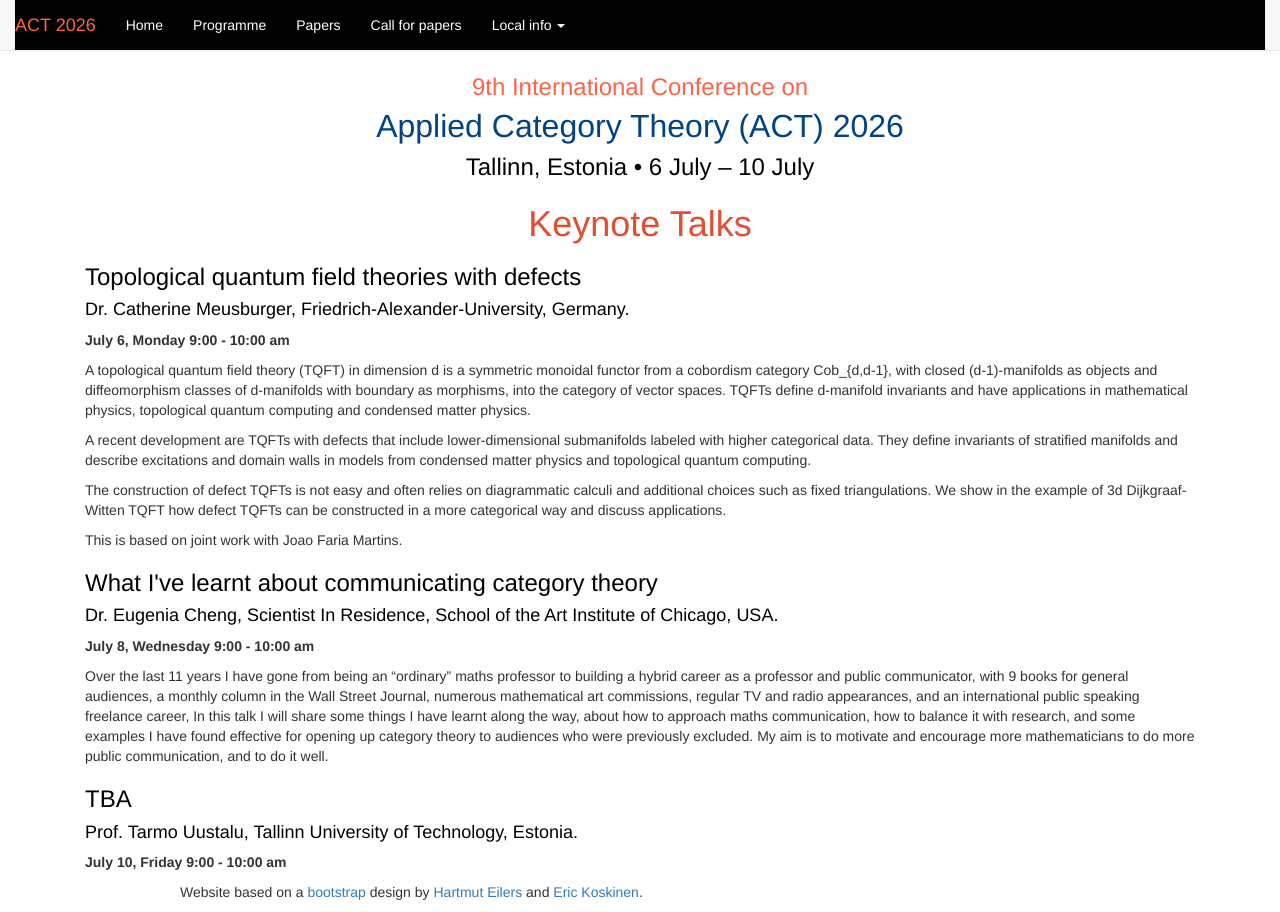
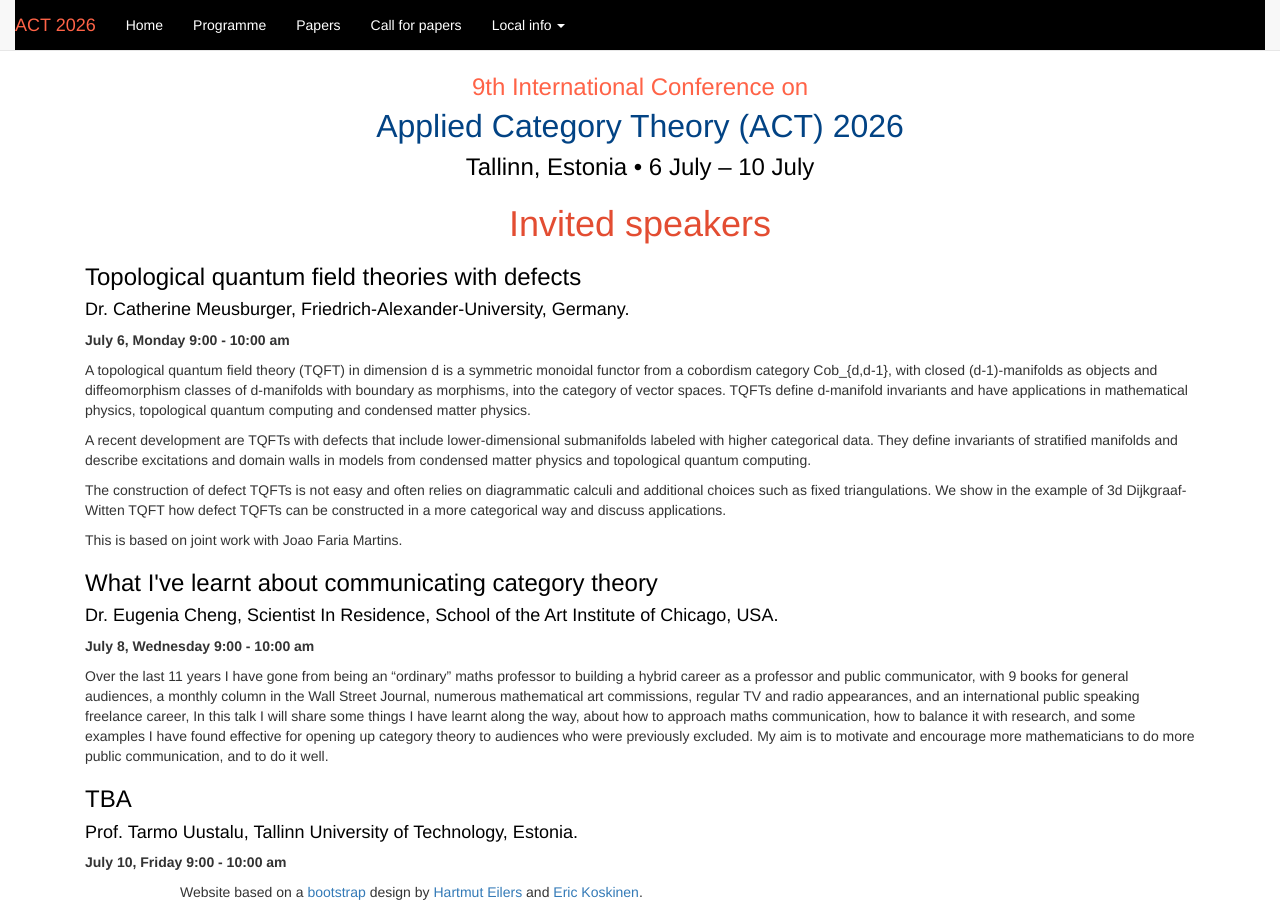
Before and after one commit to actconf2026/actconf2026.github.io, a Jekyll site: the page built from invited.html, in a window 1280 px wide. Built offline with Jekyll 4.4.1, drawn with Linux system fonts in a browser that asks for light colours.

Commit message:
Changed Keynote to Invited talks

```diff
--- a/invited.html
+++ b/invited.html
@@ -2,7 +2,7 @@
 layout: act
 ---
       <div class="prose">
-<h1><center>Keynote Talks</center></h1>
+<h1><center>Invited speakers</center></h1>
 
 <h3 style="color:black;">Topological quantum field theories with defects</h3>
 <h4 style="color:black;">Dr. Catherine Meusburger, Friedrich-Alexander-University, Germany. </h4>
```
